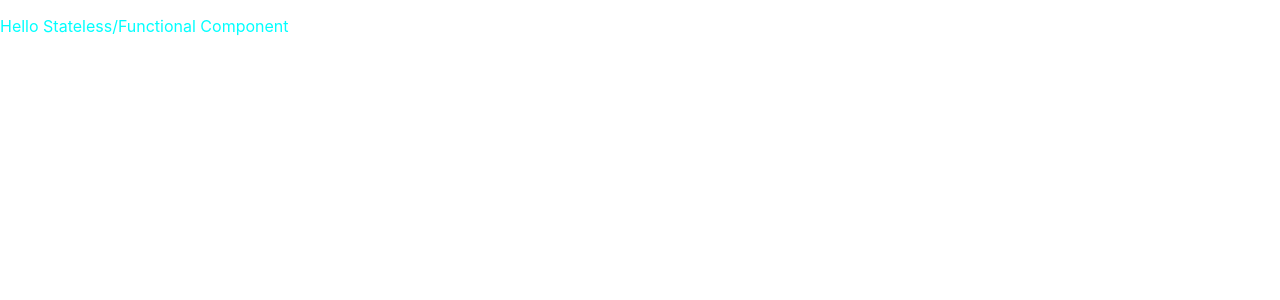
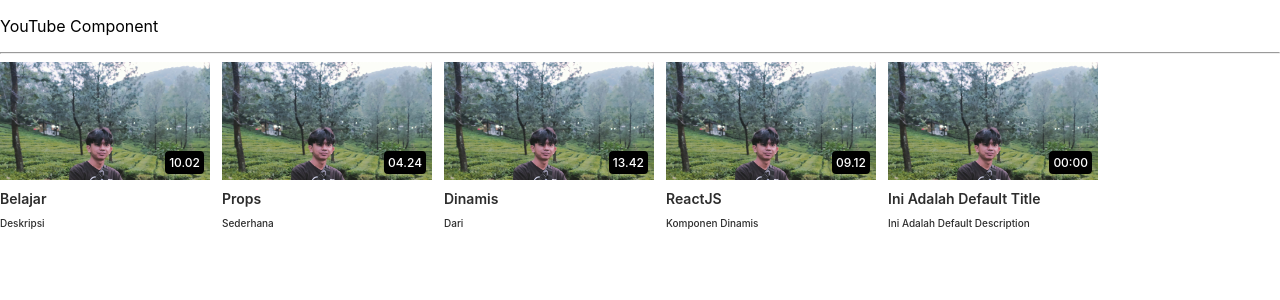
Before and after one commit to tomiprasetyo/belajar-reactjs-pw, a React (Create React App) app: page / in a window 1280 px wide. Shown: the top 300 px of the page. Built offline with nearby package versions, Linux system fonts and the light colour scheme.

Commit message:
Belajar Dynamic Component menggunakan props

```diff
--- /dev/null
+++ b/src/component/YoutubeComponent/YouTubeComponent.jsx
@@ -0,0 +1,24 @@
+import React from 'react'
+import './YoutubeComponent.css'
+import fotoku from './fotoku.jpg';
+
+const YouTubeComponent = (props) => {
+    return (
+        <div className='youtube-wrapper'>
+            <div className='img-thumb'>
+                <img src= {fotoku} alt='fotoku' />
+                <p className='time'>{props.time}</p>
+            </div>
+            <p className='title'>{props.title}</p>
+            <p className='desc'>{props.desc}</p>
+        </div>
+    )
+}
+
+YouTubeComponent.defaultProps = {
+    time: '00:00',
+    title: 'Ini adalah Default Title',
+    desc: 'Ini adalah Default Description'
+}
+
+export default YouTubeComponent;
--- /dev/null
+++ b/src/component/YoutubeComponent/YoutubeComponent.css
@@ -0,0 +1,48 @@
+.youtube-wrapper {
+    display: inline-block;
+    width: 210px;
+    box-sizing: border-box;
+    margin-right: 12px;
+}
+
+.img-thumb {
+    width: 100%;
+    height: 118px;
+    overflow: hidden;
+    position: relative;
+}
+
+.img-thumb img {
+    width: 100%;
+}
+
+p.time {
+    position: absolute;
+    color: white;
+    bottom: 6px;
+    right: 6px;
+    margin: 0;
+    background: black;
+    padding: 4px;
+    border-radius: 4px;
+    font-size: 12px;
+    font-weight: 500;
+}
+
+p.title {
+    font-size: 14px;
+    font-weight: 600;
+    text-transform: capitalize;
+    margin: 0px;
+    margin-top: 10px;
+    color: #2d2d2d;
+}
+
+p.desc {
+    font-size: 10px;
+    font-weight: 500;
+    text-transform: capitalize;
+    margin: 0px;
+    margin-top: 10px;
+    color: #2d2d2d;
+}
--- /dev/null
+++ b/src/container/Home/Home.jsx
@@ -0,0 +1,20 @@
+import React, { Component } from 'react'
+import YouTubeComponent from '../../component/YoutubeComponent/YouTubeComponent'
+
+class Home extends Component {
+    render() {
+        return (
+            <div>
+                <p>YouTube Component</p>
+                <hr />
+                <YouTubeComponent time='10.02' title='Belajar' desc='Deskripsi' />
+                <YouTubeComponent time='04.24' title='Props' desc='Sederhana' />
+                <YouTubeComponent time='13.42' title='Dinamis' desc='Dari' />
+                <YouTubeComponent time='09.12' title='ReactJS' desc='Komponen Dinamis' />
+                <YouTubeComponent />
+            </div>
+        )
+    }
+}
+
+export default Home
--- a/src/index.js
+++ b/src/index.js
@@ -1,14 +1,13 @@
 import React from "react";
 import ReactDOM from "react-dom";
 import "./index.css";
-import App from "./App";
+
 import reportWebVitals from "./reportWebVitals";
-import ClassComponent from "./container/ClassComponent";
-import FunctionalComponent from "./component/FunctionalComponent";
+import Home from "./container/Home/Home";
 
 ReactDOM.render(
   <React.StrictMode>
-    <FunctionalComponent />
+    <Home />
   </React.StrictMode>,
   document.getElementById("root")
 );
```
Also changed, not shown: src/component/YoutubeComponent/fotoku.jpg (added).
